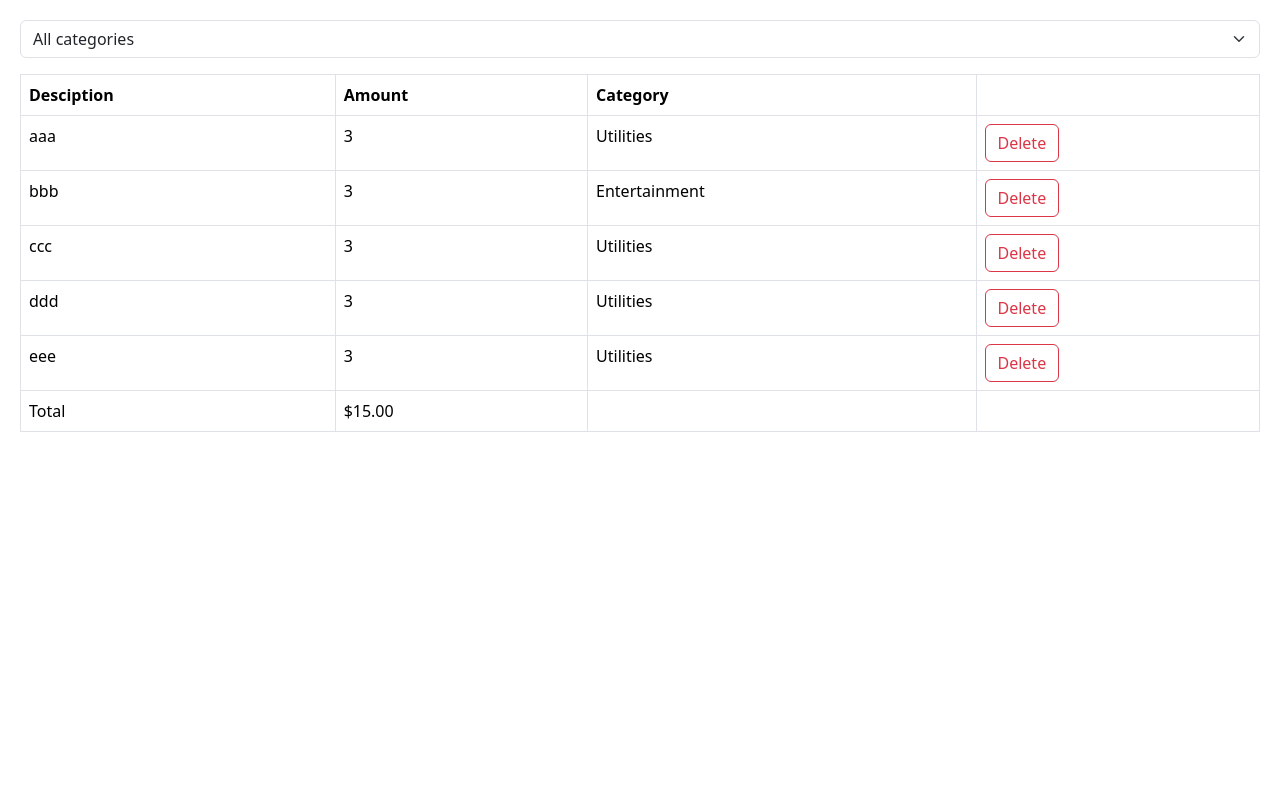
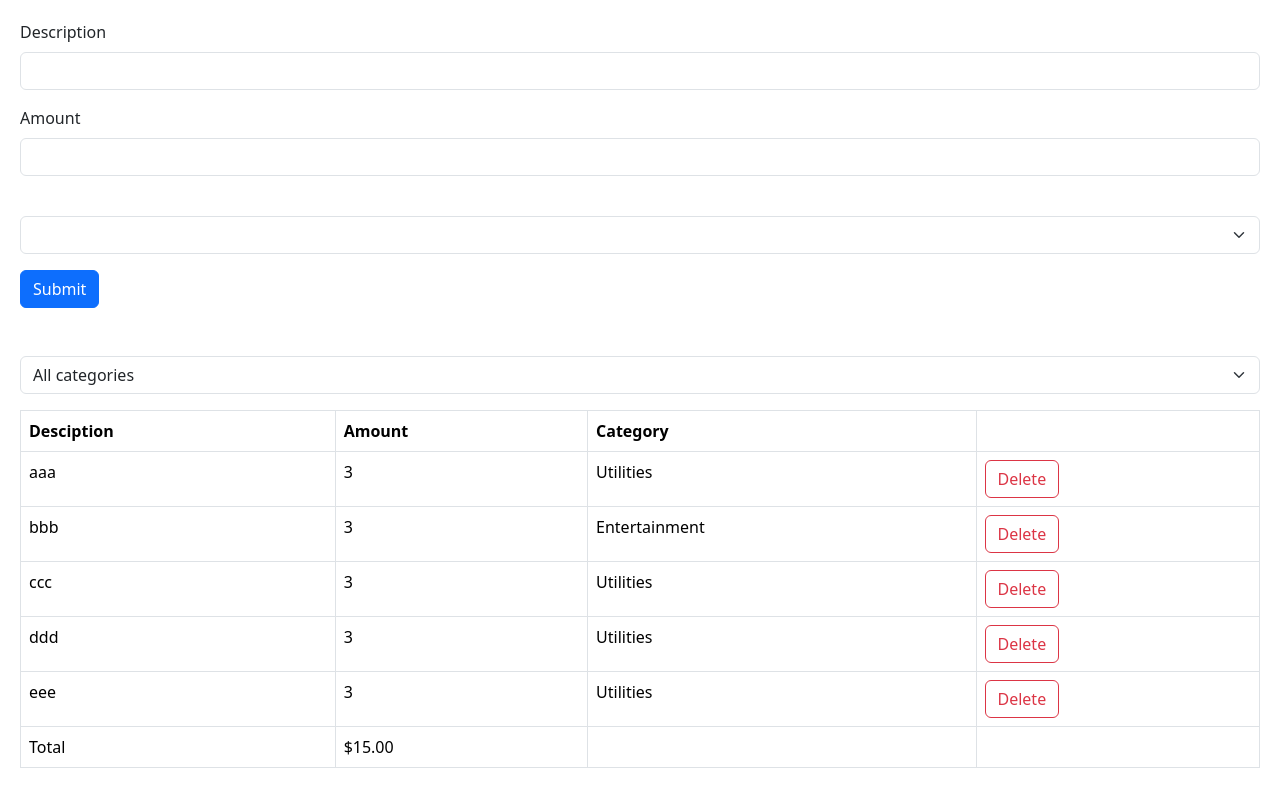
Before and after one commit to aegon78/react-app, a React (Vite) app: page / in a window 1280 px wide. Shown: the top 794 px of the page. Built offline with nearby package versions, Linux system fonts and the light colour scheme.

Commit message:
filtering

```diff
--- a/src/App.jsx
+++ b/src/App.jsx
@@ -1,6 +1,8 @@
 import { useState } from "react"
 import ExpenseList from './components/ExpenseList'
 import ExpenseFilter from "./components/ExpenseFilter"
+import ExpenseForm from "./components/ExpenseForm"
+export const categories = ["Groceries", "Utilities", "Entertainment", "Tech"]
 
 function App() {
   const [selectedCategory, setSelectedCategory] = useState('')
@@ -16,6 +18,9 @@
     const visibleExpenses = selectedCategory ? expenses.filter(e => e.category === selectedCategory) : expenses
   return(
     <>
+      <div className="mb-5">
+        <ExpenseForm />
+      </div>
       <ExpenseFilter onSelectCategory={(category)=> setSelectedCategory(category)}/>
       <ExpenseList expenses={visibleExpenses} onDelete={(id)=> setExpenses(expenses.filter(e => e.id !== id))}/>
     </>
--- a/src/components/ExpenseFilter.jsx
+++ b/src/components/ExpenseFilter.jsx
@@ -1,10 +1,10 @@
+import { categories } from "../App"
+
 const ExpenseFilter = ( { onSelectCategory } ) => {
   return (
     <select className="mb-3 form-select" onChange={ (e)=> onSelectCategory(e.target.value)}>
-      <option value="">All categories</option>
-      <option value="Groceries">Groceries</option>
-      <option value="Utilities">Utilities</option>
-      <option value="Entertainment">Entertainment</option>
+      <option value="" key="ccc">All categories</option>
+      {categories.map(c => <option key={c} value={c}>{c}</option>)}
     </select>
   )
 }
--- a/src/components/ExpenseForm.jsx
+++ b/src/components/ExpenseForm.jsx
@@ -1,9 +1,25 @@
 import React from 'react'
+import { categories } from '../App'
 
 const ExpenseForm = () => {
   return (
     <form>
-
+        <div className="mb-3">
+            <label htmlFor="description" className="form-label">Description</label>
+            <input id="descriptionf" type="text" className="form-control" />
+        </div>
+        <div className="mb-3">
+            <label htmlFor="amount" className="form-label">Amount</label>
+            <input id="amount" type="number" className="form-control" />
+        </div>
+        <div className="mb-3">
+            <label htmlFor="category" className="form-label"></label>
+            <select name="" id="category" className="form-select">
+                <option value=""></option>
+                {categories.map(c => <option key={c} value={c}>{c}</option>)}
+            </select>
+        </div>
+        <button className="btn btn-primary">Submit</button>
     </form>
   )
 }
```
